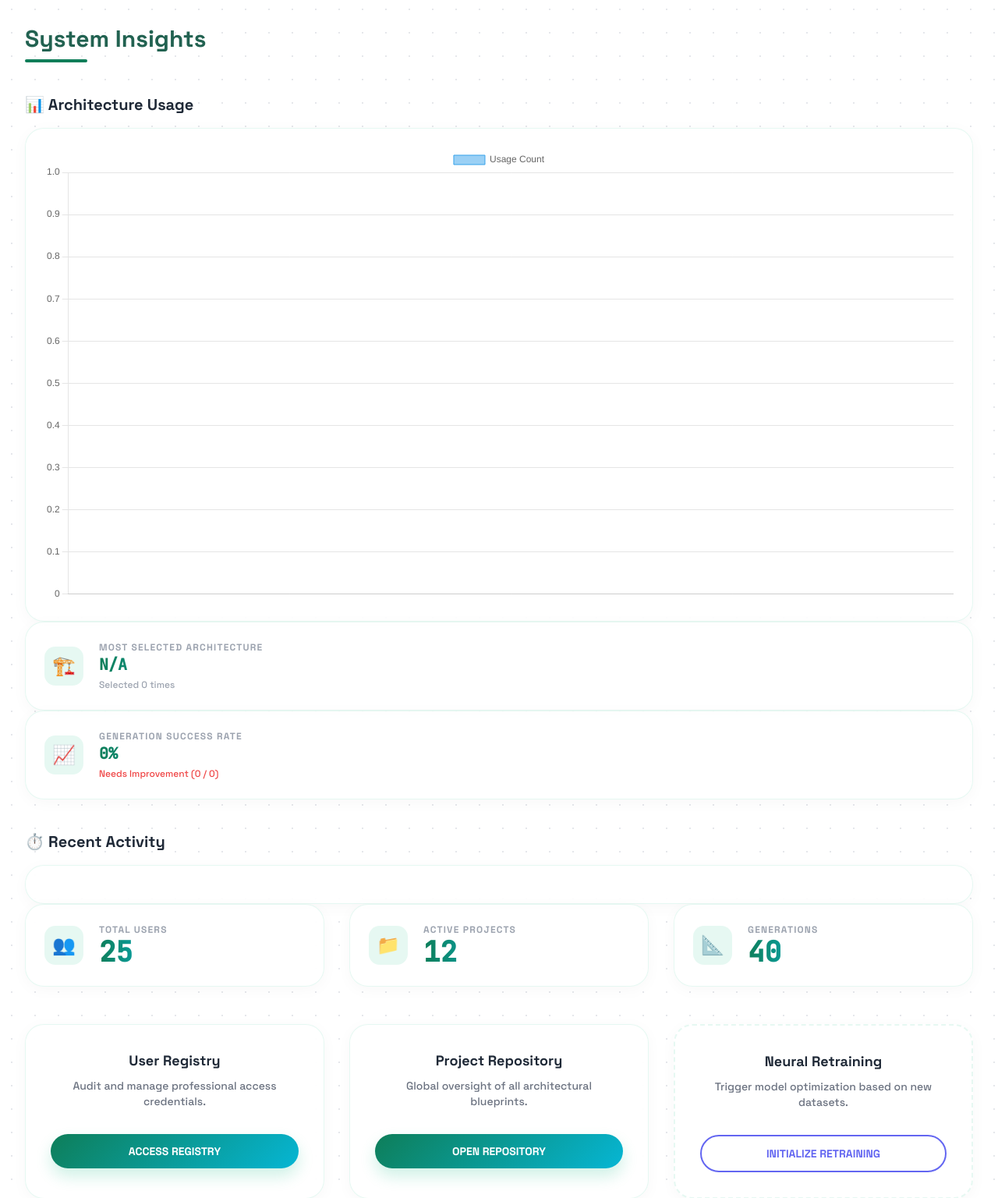
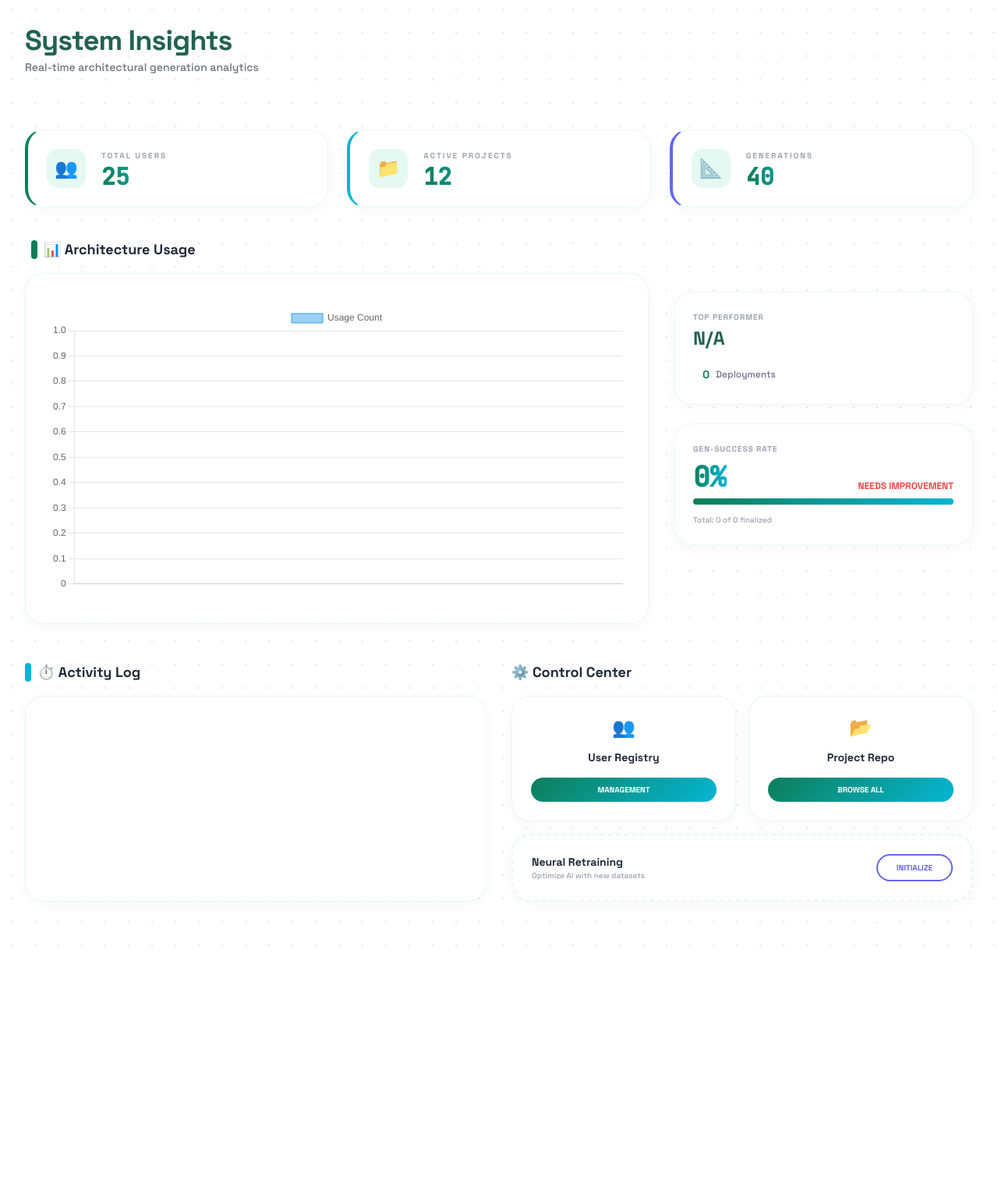
Before and after one commit to hanaAbdelwahab/GPARCHIMIND, a FastAPI app: page /Admin in a window 1280 px wide. Shown: the part 63-1599 px from the top of the page at 78% size. After the commit the page ends 1276 px from the top, so only its background shows below. Run offline with FastAPI, Linux system fonts and the light colour scheme; data that the repository does not hold is empty; parts of the project's set-up code (start-up, migrations or seed data) failed here and were passed over; some libraries are stand-ins or nearby versions.

Commit message:
edited in admin

```diff
--- a/presentation/templates/admin.html
+++ b/presentation/templates/admin.html
@@ -94,16 +94,54 @@
 
  <main class="max-w-7xl mx-auto p-8">
 
-    <div class="mb-10 animate-fade-down">
-      <h2 class="text-3xl font-bold text-[var(--nav-dark)]">System Insights</h2>
-      <div class="h-1 w-20 bg-[var(--accent-main)] mt-2 rounded-full"></div>
+  <div class="mb-12 flex justify-between items-end animate-fade-down">
+    <div>
+      <h2 class="text-4xl font-bold text-[var(--nav-dark)] tracking-tight">System Insights</h2>
+      <p class="text-gray-500 mt-1 font-medium text-sm">Real-time architectural generation analytics</p>
+      <div class="h-1.5 w-24 bg-gradient-to-right from-[var(--accent-main)] to-[var(--accent-secondary)] mt-4 rounded-full"></div>
+    </div>
+    <div class="hidden md:block text-right">
+
+
+    </div>
   </div>
 
+  <div class="grid grid-cols-1 md:grid-cols-3 gap-6 mb-10">
+    <div class="studio-card p-6 flex items-center gap-5 border-l-4 border-l-[var(--accent-main)]">
+      <div class="icon-box shrink-0">👥</div>
+      <div>
+        <p class="text-[10px] font-bold text-gray-400 uppercase tracking-[0.2em]">Total Users</p>
+        <p class="text-3xl font-bold stat-value leading-none mt-1" id="usersCount">25</p>
+      </div>
+    </div>
 
-    <div class="mt-10">
-  <h3 class="text-xl font-bold mb-4">📊 Architecture Usage</h3>
+    <div class="studio-card p-6 flex items-center gap-5 border-l-4 border-l-[var(--accent-secondary)]">
+      <div class="icon-box shrink-0">📁</div>
+      <div>
+        <p class="text-[10px] font-bold text-gray-400 uppercase tracking-[0.2em]">Active Projects</p>
+        <p class="text-3xl font-bold stat-value leading-none mt-1" id="projectsCount">12</p>
+      </div>
+    </div>
 
-  <div class="studio-card p-6">
+    <div class="studio-card p-6 flex items-center gap-5 border-l-4 border-l-[var(--scribble)]">
+      <div class="icon-box shrink-0">📐</div>
+      <div>
+        <p class="text-[10px] font-bold text-gray-400 uppercase tracking-[0.2em]">Generations</p>
+        <p class="text-3xl font-bold stat-value leading-none mt-1" id="archCount">40</p>
+      </div>
+    </div>
+  </div>
+
+  <div class="grid grid-cols-1 lg:grid-cols-12 gap-8 mb-12">
+
+    <div class="lg:col-span-8">
+      <div class="flex items-center justify-between mb-4 px-2">
+        <h3 class="text-lg font-bold flex items-center gap-2">
+          <span class="w-2 h-6 bg-[var(--accent-main)] rounded-full"></span>
+          📊 Architecture Usage
+        </h3>
+      </div>
+      <div class="studio-card p-8 h-[450px] flex items-center justify-center">
         <canvas id="archChart"
                 data-labels='{{ arch_labels | tojson | safe }}'
                 data-values='{{ arch_counts | tojson | safe }}'>
@@ -111,127 +149,94 @@
       </div>
     </div>
 
+    <div class="lg:col-span-4 flex flex-col gap-6">
+      <h3 class="text-lg font-bold mb-4 invisible text-white">Metrics</h3>
 
-
-    <div class="studio-card p-6 flex items-center gap-5">
-  <div class="icon-box">🏗️</div>
-  <div>
-    <p class="text-xs font-bold text-gray-400 uppercase tracking-widest">
-      Most Selected Architecture
-    </p>
-    <p class="text-xl font-bold stat-value">
-      {{ most_arch }}
-    </p>
-    <p class="text-xs text-gray-400 mt-1">
-      Selected {{ most_count }} times
-    </p>
+      <div class="studio-card p-6 relative overflow-hidden group">
+        <div class="absolute right-[-10px] top-[-10px] opacity-10 text-6-xl group-hover:scale-110 transition-transform">🏗️</div>
+        <p class="text-[10px] font-bold text-gray-400 uppercase tracking-widest mb-1">Top Performer</p>
+        <p class="text-2xl font-bold text-[var(--nav-dark)] truncate">{{ most_arch }}</p>
+        <div class="flex items-center gap-2 mt-4 bg-[var(--accent-main)]/5 w-fit px-3 py-1 rounded-full">
+          <span class="text-[var(--accent-main)] font-bold text-sm">{{ most_count }}</span>
+          <span class="text-xs text-gray-500 font-medium whitespace-nowrap">Deployments</span>
         </div>
       </div>
 
-
-<div class="studio-card p-6 flex items-center gap-5">
-  <div class="icon-box">📈</div>
-  <div>
-    <p class="text-xs font-bold text-gray-400 uppercase tracking-widest">
-      Generation Success Rate
-    </p>
-    <p class="text-xl font-bold stat-value">
-      {{ success_rate }}%
-    </p>
-
-    <p class="text-xs mt-1
-    {% if success_rate >= 70 %}
-      text-green-500
-    {% else %}
-      text-red-500
-    {% endif %}
-    ">
-      {{ status }} ({{ generated }} / {{ total_projects }})
+      <div class="studio-card p-6">
+        <p class="text-[10px] font-bold text-gray-400 uppercase tracking-widest mb-2">Gen-Success Rate</p>
+        <div class="flex items-end justify-between mb-2">
+          <p class="text-4xl font-bold stat-value">{{ success_rate }}%</p>
+          <p class="text-xs font-bold {% if success_rate >= 70 %}text-emerald-500{% else %}text-red-500{% endif %} uppercase">
+            {{ status }}
           </p>
         </div>
+        <div class="w-full bg-gray-100 h-2 rounded-full overflow-hidden">
+          <div class="bg-gradient-to-r from-[var(--accent-main)] to-[var(--accent-secondary)] h-full transition-all duration-1000"
+               ></div>
         </div>
-<div class="mt-10">
-  <h3 class="text-xl font-bold mb-4">⏱️ Recent Activity</h3>
-
-  <div class="studio-card p-6">
-
-    {% for project in recent_projects %}
-    <div class="flex justify-between items-center py-2 border-b last:border-none">
-
-      <div>
-        <p class="font-semibold text-sm">{{ project.project_name }}</p>
-        <p class="text-xs text-gray-400">
-          {{ project.created_at }}
-        </p>
-      </div>
-
-      <div class="text-xs font-bold text-[var(--accent-main)]">
-        {{ project.progress | default(0) }}%
-      </div>
-
-    </div>
-    {% endfor %}
-
-  </div>
-</div>
-
-
-    <div class="grid grid-cols-1 md:grid-cols-3 gap-8 mb-12">
-      <div class="studio-card p-6 flex items-center gap-5">
-        <div class="icon-box">👥</div>
-        <div>
-          <p class="text-xs font-bold text-gray-400 uppercase tracking-widest">Total Users</p>
-          <p class="text-4xl font-bold stat-value" id="usersCount">25</p>
-        </div>
-      </div>
-
-      <div class="studio-card p-6 flex items-center gap-5">
-        <div class="icon-box">📁</div>
-        <div>
-          <p class="text-xs font-bold text-gray-400 uppercase tracking-widest">Active Projects</p>
-          <p class="text-4xl font-bold stat-value" id="projectsCount">12</p>
-        </div>
-      </div>
-
-      <div class="studio-card p-6 flex items-center gap-5">
-        <div class="icon-box">📐</div>
-        <div>
-          <p class="text-xs font-bold text-gray-400 uppercase tracking-widest">Generations</p>
-          <p class="text-4xl font-bold stat-value" id="archCount">40</p>
+        <p class="text-[10px] text-gray-400 mt-3 font-medium">Total: {{ generated }} of {{ total_projects }} finalized</p>
       </div>
     </div>
   </div>
 
-    <div class="grid grid-cols-1 md:grid-cols-3 gap-8">
+  <div class="grid grid-cols-1 lg:grid-cols-2 gap-8 mb-12">
 
-      <div class="studio-card p-8 text-center flex flex-col items-center">
-        <h3 class="text-lg font-bold mb-2">User Registry</h3>
-        <p class="text-sm text-gray-500 mb-8 px-4">Audit and manage professional access credentials.</p>
-        <button onclick="goToUsers()" class="create-btn w-full text-sm">
-  ACCESS REGISTRY
+    <div class="flex flex-col">
+      <h3 class="text-lg font-bold mb-4 flex items-center gap-2">
+        <span class="w-2 h-6 bg-[var(--accent-secondary)] rounded-full"></span>
+        ⏱️ Activity Log
+      </h3>
+      <div class="studio-card p-4 flex-grow">
+        <div class="space-y-1">
+          {% for project in recent_projects %}
+          <div class="group flex justify-between items-center p-3 hover:bg-gray-50/50 rounded-xl transition-colors">
+            <div class="flex items-center gap-4">
+              <div class="w-10 h-10 rounded-lg bg-gray-100 flex items-center justify-center font-bold text-[var(--accent-main)] group-hover:bg-[var(--accent-main)] group-hover:text-white transition-all">
+                {{ project.project_name[0] | upper }}
+              </div>
+              <div>
+                <p class="font-bold text-sm text-gray-800">{{ project.project_name }}</p>
+                <p class="text-[10px] text-gray-400 font-medium uppercase">{{ project.created_at }}</p>
+              </div>
+            </div>
+            <div class="text-right">
+              <div class="text-xs font-mono font-bold text-[var(--accent-main)] bg-[var(--accent-main)]/10 px-2 py-1 rounded">
+                {{ project.progress | default(0) }}%
+              </div>
+            </div>
+          </div>
+          {% endfor %}
+        </div>
+      </div>
+    </div>
+
+    <div>
+      <h3 class="text-lg font-bold mb-4">⚙️ Control Center</h3>
+      <div class="grid grid-cols-2 gap-4">
+        <div class="studio-card p-6 text-center hover:bg-white transition-all group">
+           <div class="text-2xl mb-3 group-hover:scale-125 transition-transform">👥</div>
+           <p class="font-bold text-sm mb-4">User Registry</p>
+           <button onclick="goToUsers()" class="create-btn w-full text-[10px] py-2 px-0 shadow-none">MANAGEMENT</button>
+        </div>
+        <div class="studio-card p-6 text-center hover:bg-white transition-all group">
+           <div class="text-2xl mb-3 group-hover:scale-125 transition-transform">📂</div>
+           <p class="font-bold text-sm mb-4">Project Repo</p>
+           <button onclick="goToProjects()" class="create-btn w-full text-[10px] py-2 px-0 shadow-none">BROWSE ALL</button>
+        </div>
+        <div class="studio-card p-6 col-span-2 border-dashed border-2 flex items-center justify-between group">
+           <div class="text-left">
+             <h4 class="font-bold text-sm">Neural Retraining</h4>
+             <p class="text-[10px] text-gray-400">Optimize AI with new datasets</p>
+           </div>
+           <button onclick="triggerRetrain()" class="px-6 py-2 rounded-full font-bold text-[10px] border-2 border-[var(--scribble)] text-[var(--scribble)] hover:bg-[var(--scribble)] hover:text-white transition-all">
+             INITIALIZE
            </button>
         </div>
-
-      <div class="studio-card p-8 text-center flex flex-col items-center">
-        <h3 class="text-lg font-bold mb-2">Project Repository</h3>
-        <p class="text-sm text-gray-500 mb-8 px-4">Global oversight of all architectural blueprints.</p>
-        <button onclick="goToProjects()" class="create-btn w-full text-sm">
-  OPEN REPOSITORY
-</button>
       </div>
-
-      <div class="studio-card p-8 text-center flex flex-col items-center border-dashed border-2">
-        <h3 class="text-lg font-bold mb-2">Neural Retraining</h3>
-        <p class="text-sm text-gray-500 mb-8 px-4">Trigger model optimization based on new datasets.</p>
-        <button onclick="triggerRetrain()" class="w-full py-3 rounded-full font-bold text-sm border-2 border-[var(--scribble)] text-[var(--scribble)] hover:bg-[var(--scribble)] hover:text-white transition-all">
-          INITIALIZE RETRAINING
-        </button>
     </div>
-
   </div>
 
 </main>
-
 
   <script>
 
--- a/presentation/templates/projects.html
+++ b/presentation/templates/projects.html
@@ -117,9 +117,9 @@
         </svg>
       </a>
       <div class="h-6 w-px bg-white/20"></div>
-      <h1 class="text-xl font-bold tracking-tighter">ArchiMind <span class="font-light opacity-80 text-sm tracking-normal ml-1">Global Repository</span></h1>
+      <h1 class="text-xl font-bold tracking-tighter"> <span class="font-light opacity-80 text-sm tracking-normal ml-1">Global Repository</span></h1>
     </div>
-    <img src="path/to/your/logo.png" alt="Logo" class="h-8 w-auto">
+    <img src="/static/images/Logo_black.png" alt="Logo" class="h-8 w-auto">
   </nav>
 
   <main class="max-w-7xl mx-auto p-8 lg:p-12">
```
Lines whose indentation alone changed are shown as unchanged.
